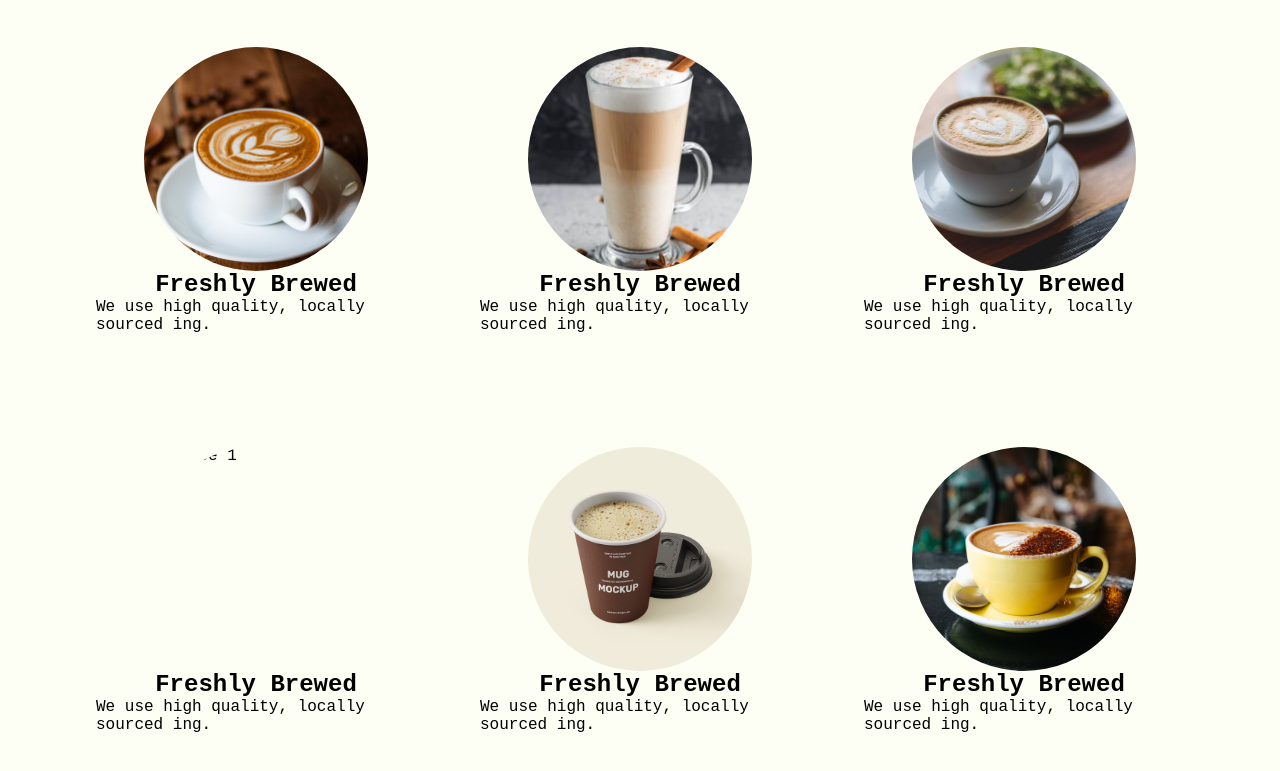
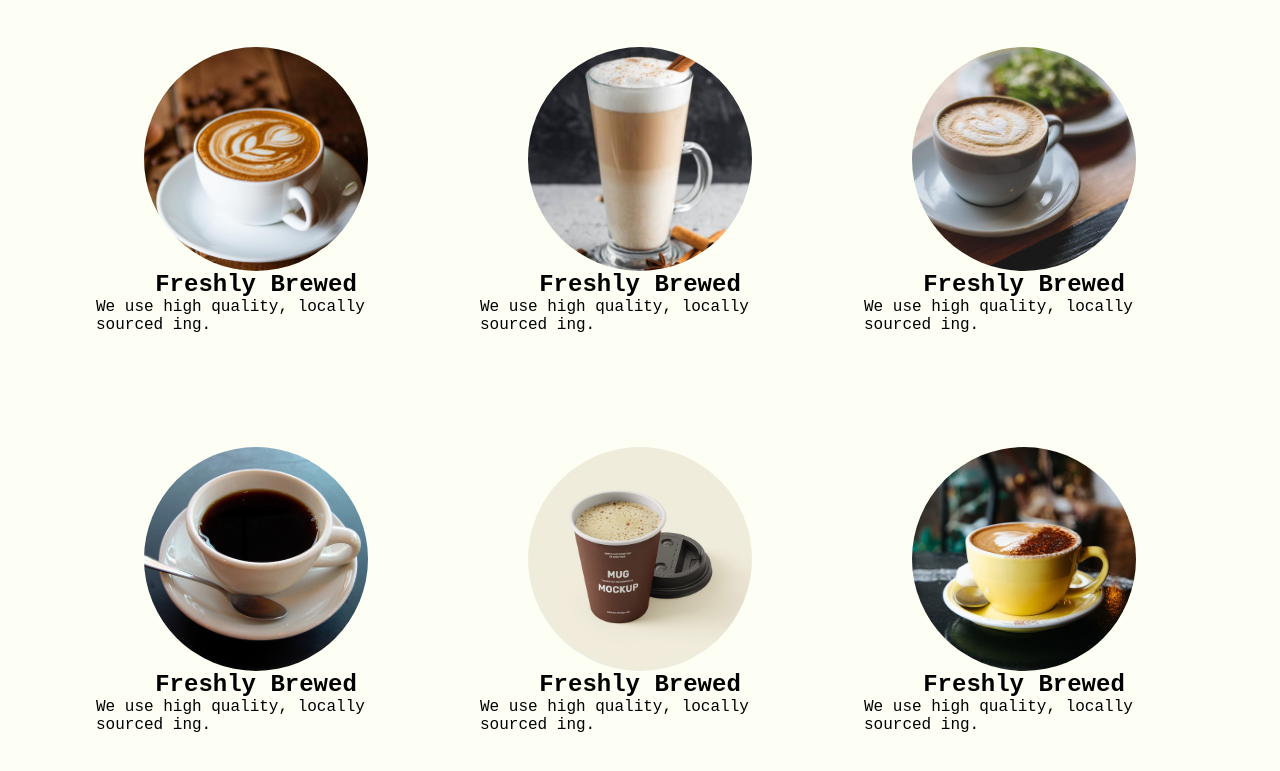
Before and after one commit to BetimH/coffee, a plain HTML site: page menu.html in a window 1280 px wide. Shown: the part 369-1140 px from the top of the page. Drawn offline with Linux system fonts and the light colour scheme.

Commit message:
Update menu.html

```diff
--- a/menu.html
+++ b/menu.html
@@ -56,7 +56,7 @@
                 <p>We use high quality, locally sourced ing.</p>
             </div>
             <div class="card4">
-                 <img src="menuc4.jpeg" alt="Coffee 1">
+                 <img src="menuc4.JPG" alt="Coffee 1">
                 <h2>Freshly Brewed</h2>
                 <p>We use high quality, locally sourced ing.</p>
             </div>
```
